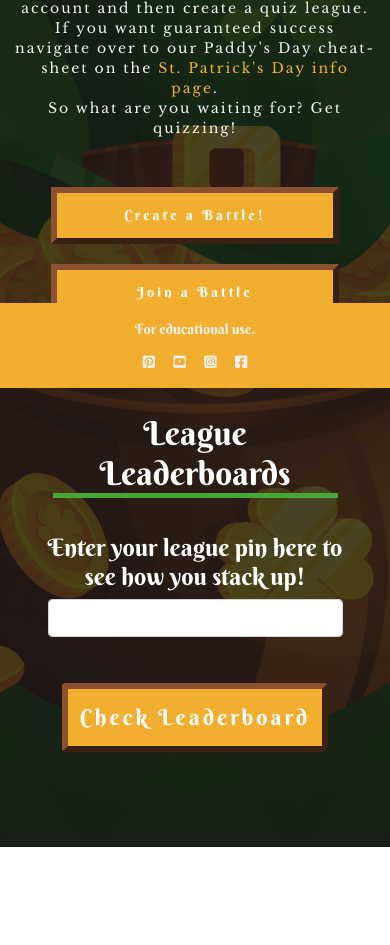
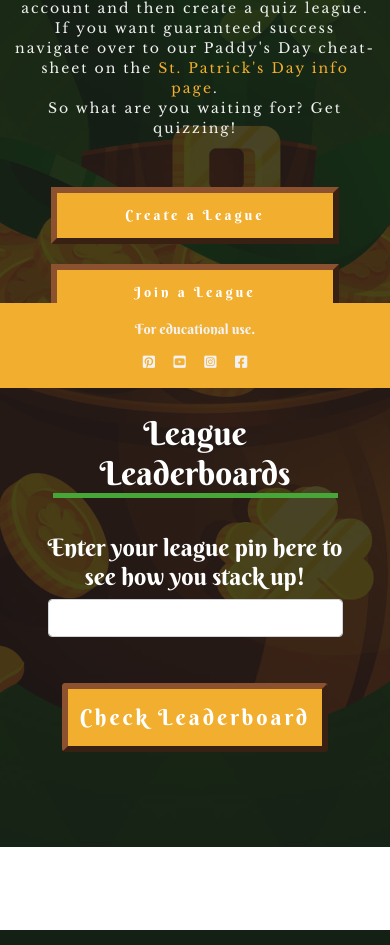
Before and after one commit to kairosity/hackpack-patricks-quiz, a Flask app: page / in a window 390 px wide. Shown: the part 456-1401 px from the top of the page. Run offline with Flask 2, Linux system fonts and the light colour scheme; the visitor is signed in with stand-in values (Sample User, id 1); some libraries are stand-ins or nearby versions.

Commit message:
create league page media queried

```diff
--- a/static/css/style.css
+++ b/static/css/style.css
@@ -9,7 +9,7 @@ font-family: 'Pacifico', cursive;     ===>          */
 /* THIS KEEPS THE NAVBAR FROM OVERLAPPING THE PAGE CONTENT. */
 body {
     padding-top: 136px;
-    padding-bottom: 65px;
+    padding-bottom: 50px;
 }
 
 .container-fluid {
--- a/templates/base.html
+++ b/templates/base.html
@@ -54,10 +54,10 @@
 
                     {% if session['user'] %}
                     <li class="nav-item">
-                        <a class="nav-link" href="{{url_for('create_battle')}}">Create a Quiz Battle</a>
+                        <a class="nav-link" href="{{url_for('create_battle')}}">Create a Quiz League</a>
                     </li>
                     <li class="nav-item">
-                        <a class="nav-link" href="{{url_for('join_battle')}}">Join a Quiz Battle</a>
+                        <a class="nav-link" href="{{url_for('join_battle')}}">Join a Quiz League</a>
                     </li>
                     <li class="nav-item">
                         <a class="nav-link" href="{{url_for('logout')}}">Logout</a>
--- a/templates/index.html
+++ b/templates/index.html
@@ -22,10 +22,10 @@
     {% if session["user"] %}
     <div class="row button-section">
         <div class="col-12 col-md-4 offset-md-2 d-flex justify-content-center">
-                <a href="{{url_for('create_battle')}}" type="button" class="button-style a-btn">Create a Battle!</a>
+                <a href="{{url_for('create_battle')}}" type="button" class="button-style a-btn">Create a League</a>
         </div>
         <div class="col-12 col-md-4 d-flex justify-content-center">
-                <a href="{{url_for('join_battle')}}" type="button" class="button-style a-btn">Join a Battle</a>
+                <a href="{{url_for('join_battle')}}" type="button" class="button-style a-btn">Join a League</a>
         </div>
     </div>
 
```
Also changed, not shown: templates/create_battle.html (+4 -3 lines).
